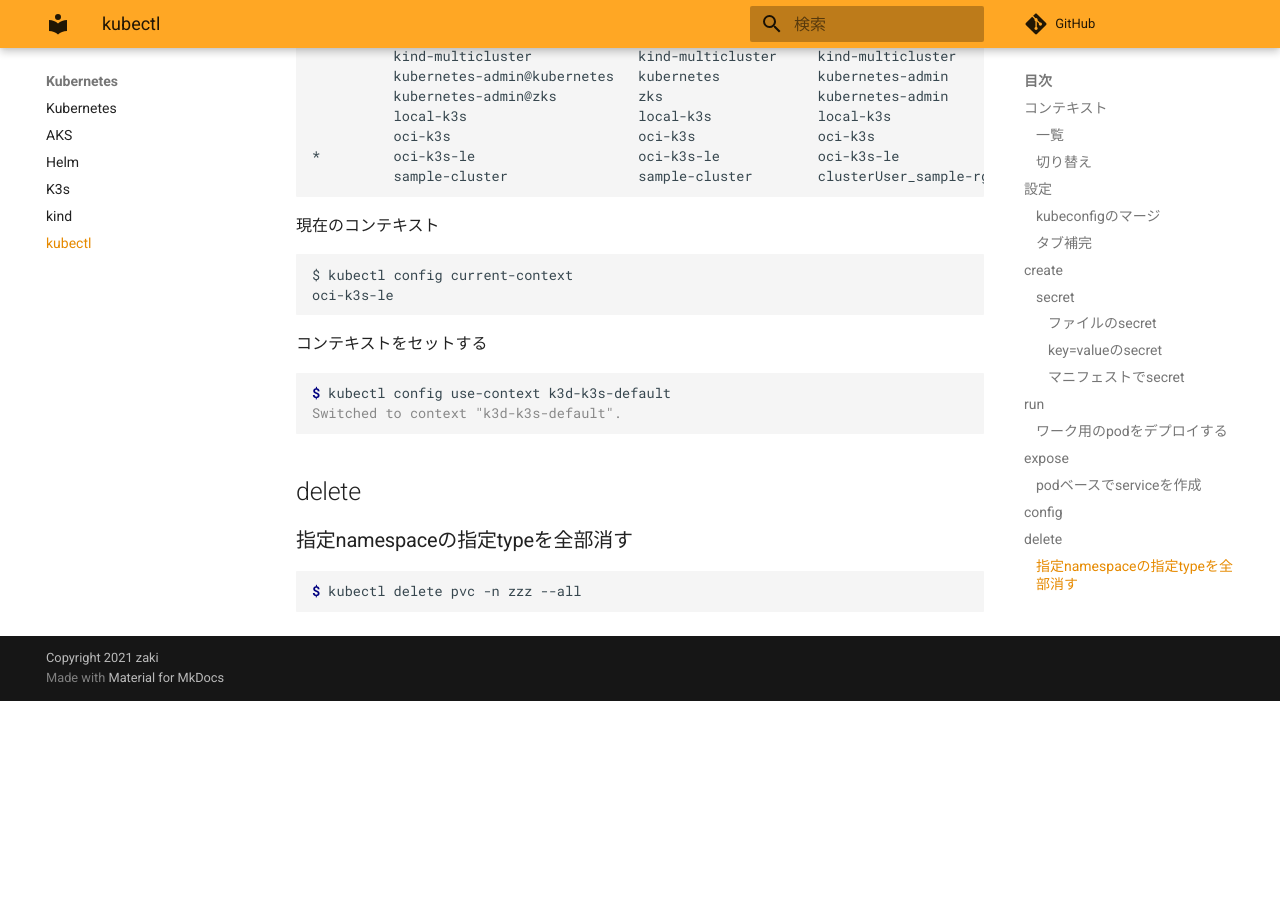
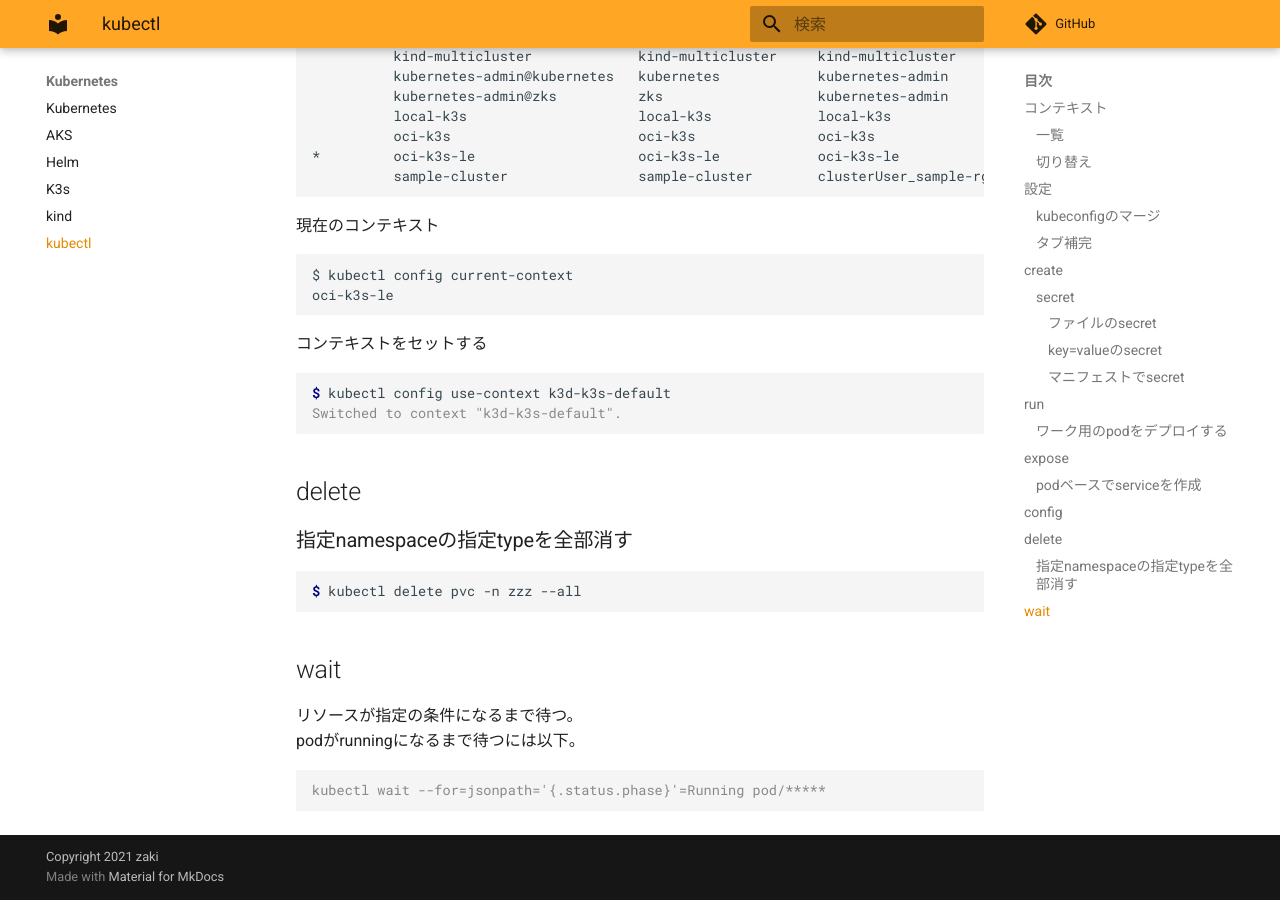
Before and after one commit to zaki-lknr/docs, an MkDocs documentation site: the page built from docs/Kubernetes/kubectl.md, in a window 1280 px wide and 900 px high, scrolled down 4112 px. Built offline with MkDocs 1.6.1 and Material for MkDocs 9.7.7, drawn with Linux system fonts in a browser that asks for light colours; comment, search, counter and statistics services are not loaded; before the commit the page ends 4813 px from its top, so only the background shows below that.

Commit message:
add: kubernetes/kubectl: wait

````diff
--- a/docs/Kubernetes/kubectl.md
+++ b/docs/Kubernetes/kubectl.md
@@ -230,3 +230,12 @@ Switched to context "k3d-k3s-default".
 ```console
 $ kubectl delete pvc -n zzz --all
 ```
+
+## wait
+
+リソースが指定の条件になるまで待つ。
+podがrunningになるまで待つには以下。
+
+```console
+kubectl wait --for=jsonpath='{.status.phase}'=Running pod/*****
+```
````
